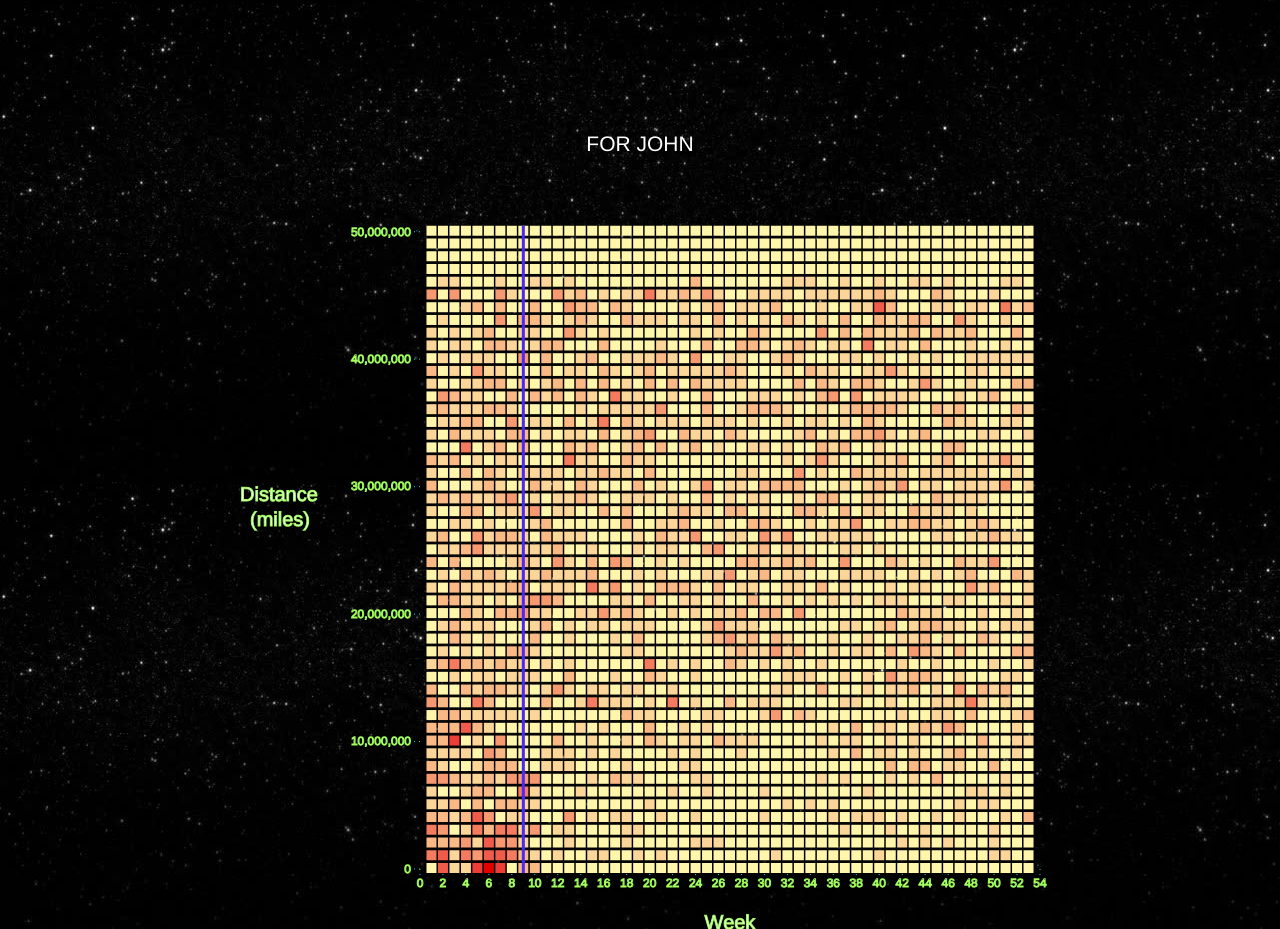
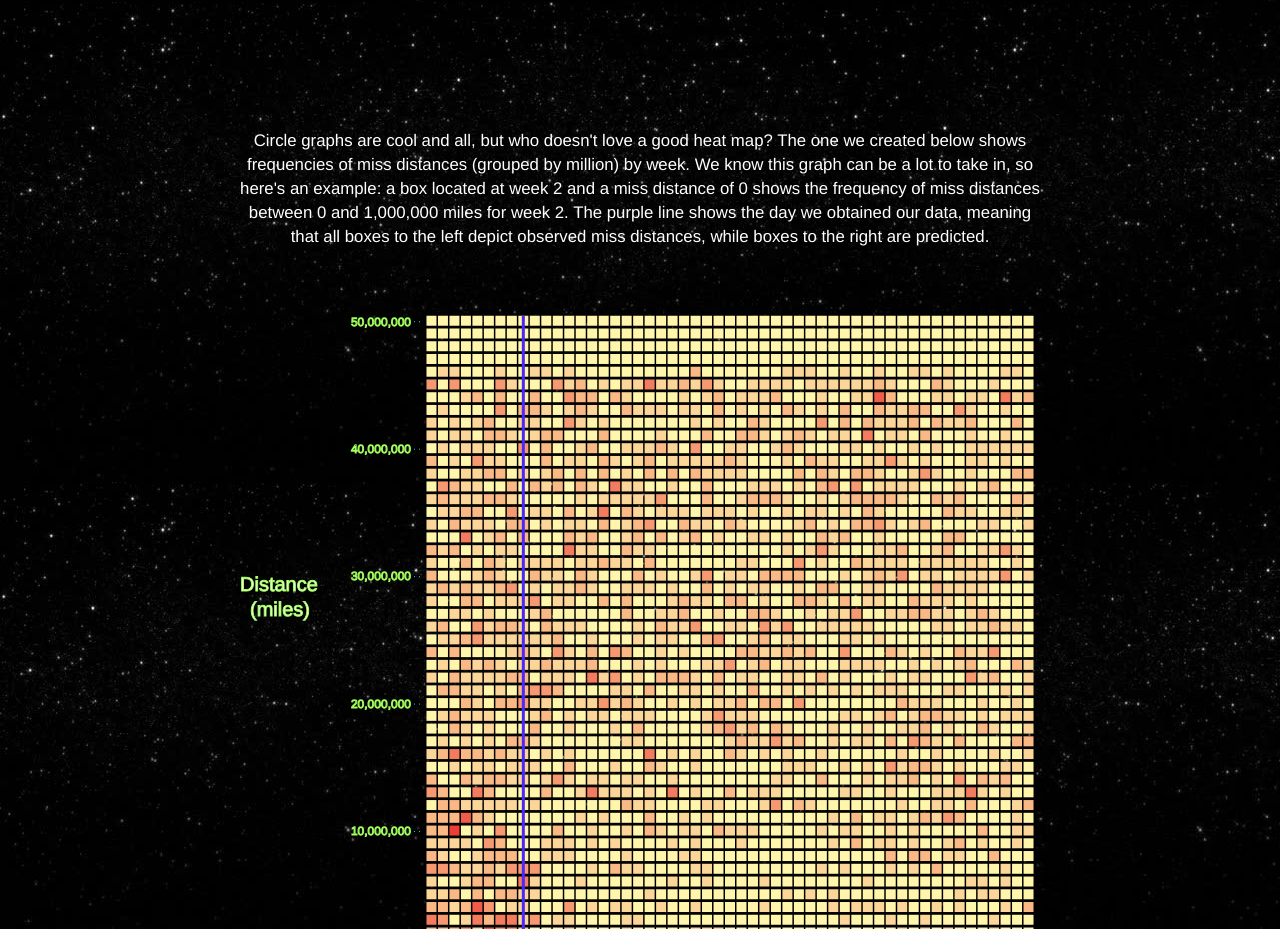
Before and after one commit to zzv2/cs3300-p1, a plain HTML site: page index.html in a window 1280 px wide. Shown: the part 3838-4767 px from the top of the page. Drawn offline with Linux system fonts and the light colour scheme.

Commit message:
Added description to heat map

```diff
--- a/index.html
+++ b/index.html
@@ -33,7 +33,7 @@
                 <div id="graph2output"></div>
                  <p class="graph-desc">But which points are the important ones? To help better make sense of all the clutter that is outer space, the following graph highlights some asteroids with the most extreme properties (distance, diameter, velocity). </p>
                 <div id="graph3output"></div>
-                <p>FOR JOHN</p>
+                <p class="graph-desc">Circle graphs are cool and all, but who doesn't love a good heat map? The one we created below shows frequencies of miss distances (grouped by million) by week. We know this graph can be a lot to take in, so here's an example: a box located at week 2 and a miss distance of 0 shows the frequency of miss distances between 0 and 1,000,000 miles for week 2. The purple line shows the day we obtained our data, meaning that all boxes to the left depict observed miss distances, while boxes to the right are predicted.</p>
                 <div id="graph4output"></div>
               </div>
            </div>
```
